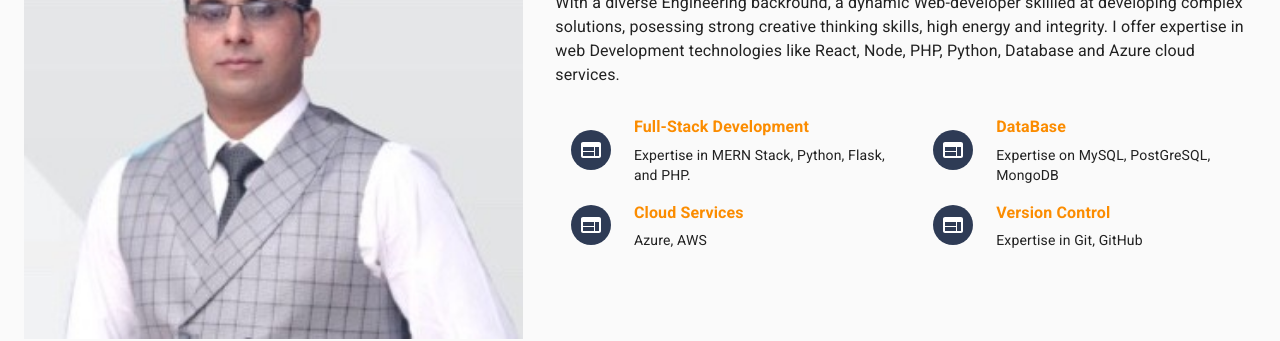
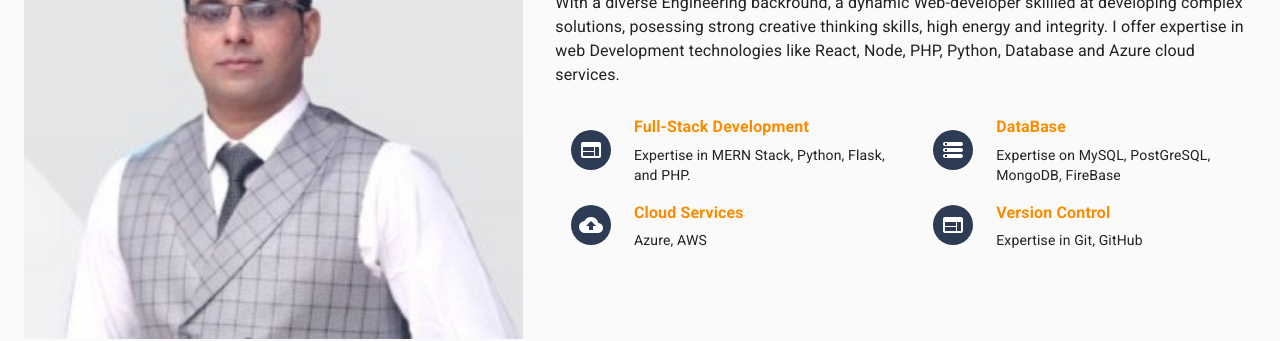
Before and after one commit to AttiR/Portfolio, a React (Create React App) app in the folder personal_portfolio/: page / in a window 1280 px wide. Shown: the part 960-1301 px from the top of the page. Built offline with nearby package versions, Linux system fonts and the light colour scheme; no server answers.

Commit message:
About component

```diff
--- a/personal_portfolio/src/components/About.js
+++ b/personal_portfolio/src/components/About.js
@@ -4,6 +4,8 @@ import Heading from './common/Heading';
 import image from '../images/image4.jpg';
 import AboutCard from './common/AboutCard';
 import WebIcon from '@material-ui/icons/Web';
+import StorageRoundedIcon from '@material-ui/icons/StorageRounded';
+import CloudUploadRoundedIcon from '@material-ui/icons/CloudUploadRounded';
 import ScrollAnimation from 'react-animate-on-scroll';
 
 import { useStyles } from '../styles';
@@ -43,15 +45,15 @@ const About = () => {
                 <Grid item xs={12} sm={6}>
                   <AboutCard
                     label="DataBase"
-                    Desc="Expertise on MySQL, PostGreSQL, MongoDB"
-                    Icon={<WebIcon />}
+                    Desc="Expertise on MySQL, PostGreSQL, MongoDB, FireBase"
+                    Icon={<StorageRoundedIcon />}
                   />
                 </Grid>
                 <Grid item xs={12} sm={6}>
                   <AboutCard
                     label="Cloud Services"
                     Desc="Azure, AWS"
-                    Icon={<WebIcon />}
+                    Icon={<CloudUploadRoundedIcon />}
                   />
                 </Grid>
                 <Grid item xs={12} sm={6}>
```
